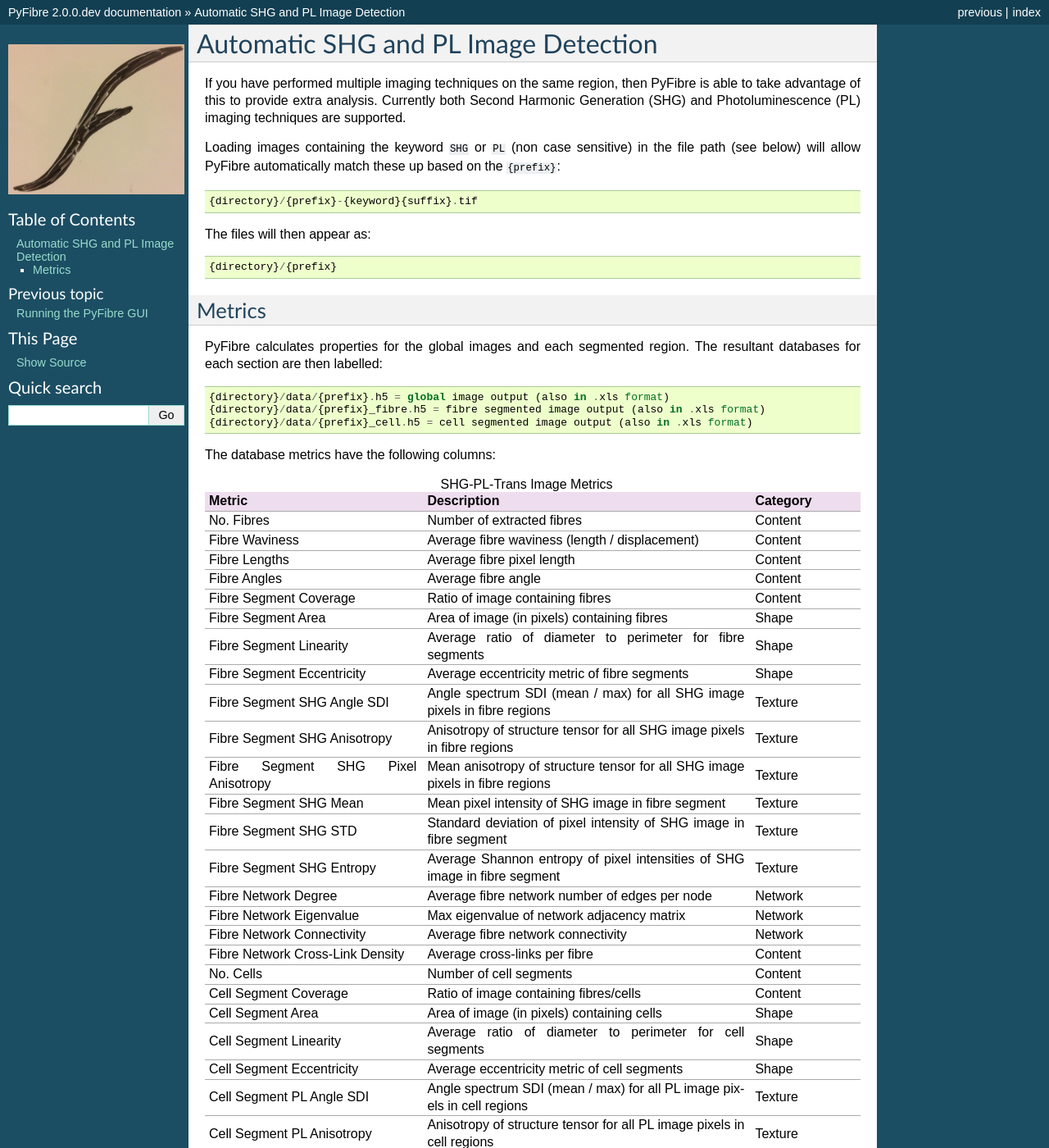
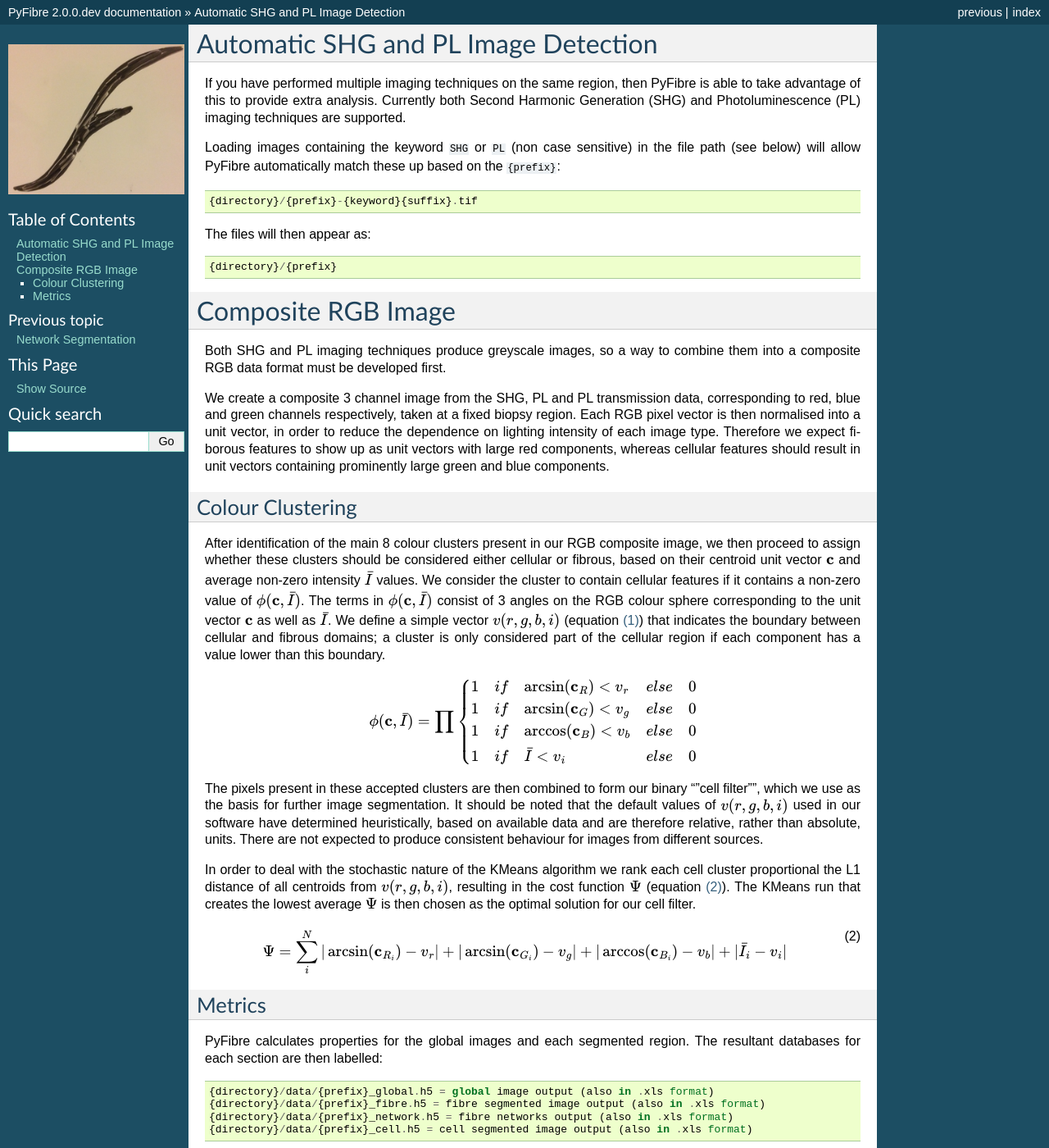
Before and after one commit to franklongford/PyFibre, a Sphinx documentation site: the page built from docs/source/shg_pl_analysis.rst, in a window 1280 px wide and 1400 px high. Shown: the whole window at 82% size. Built offline with Sphinx 7.4.7, drawn with Linux system fonts in a browser that asks for light colours; pages that are not in the unit, such as notebooks, are missing from menus; the version number is read from the project's files by our own code.

Commit message:
DOC: include extended core features documentation module

```diff
--- a/docs/requirements.txt
+++ b/docs/requirements.txt
@@ -1,3 +1,4 @@
 sphinx==2.3.1
 docutils==0.16
 sphinxcontrib.apidoc==0.3.0
+sphinxcontrib.bibtex==1.0.0
--- a/docs/source/conf.py
+++ b/docs/source/conf.py
@@ -45,6 +45,7 @@ mock_modules()
 
 extensions = [
     'sphinxcontrib.apidoc',
+    'sphinxcontrib.bibtex',
     'sphinx.ext.autodoc',
     'sphinx.ext.intersphinx',
     'sphinx.ext.todo',
@@ -73,3 +74,4 @@ apidoc_module_dir = '../../pyfibre'
 apidoc_output_dir = 'api'
 apidoc_excluded_paths = ['*tests*', '*cli', '*gui*']
 apidoc_separate_modules = True
+numfig = True
--- /dev/null
+++ b/docs/source/core/fire-refs.bib
@@ -0,0 +1,34 @@
+@article{Sato1998_143,
+	title = "Three-dimensional multi-scale line filter for segmentation and visualization of curvilinear structures in medical images",
+	journal = "Medical Image Analysis",
+	volume = "2",
+	number = "2",
+	pages = "143 - 168",
+	year = "1998",
+	issn = "1361-8415",
+	doi = "https://doi.org/10.1016/S1361-8415(98)80009-1",
+	url = "http://www.sciencedirect.com/science/article/pii/S1361841598800091",
+	author = "Yoshinobu Sato and Shin Nakajima and Nobuyuki Shiraga and Hideki Atsumi and Shigeyuki Yoshida and Thomas Koller and Guido Gerig and Ron Kikinis",
+}
+
+@article{Stein2008_463,
+	title={An algorithm for extracting the network geometry of three- dimensional collagen gels.},
+	author={Stein, A. M. and Vader, D. A. and Jawerth, L. M. and Weitz, D. A. and Sander, L. M.},
+	journal={J. Microsc.},
+	year={2008},
+	volume={232},
+	pages={463–475},
+	url={https://doi.org/10.1111/j.1365-2818.2008.02141.x},
+	doi={10.1111/j.1365-2818.2008.02141.x}
+}
+
+@article{Bredfeldt2014_16007,
+	author={J. S. Bredfeldt and Y. Liu and C. A. Pehlke and M. W. Conklin and J. M. Szulczewski and D. R. Inman and P. J. Keely and R. D. Nowak and T. R.Mackie and K. W. Eliceiri},
+	title={Computational segmentation of collagen fibers from second-harmonic generation images of breast cancer},
+	journal={J. Biomed. Opt.},
+	year={2014},
+	volume={19},
+	pages={16007},
+	url={https://doi.org/10.1117/1.JBO.19.1.016007},
+	doi={10.1117/1.JBO.19.1.016007}
+}
--- /dev/null
+++ b/docs/source/core/pyfibre-segments.rst
@@ -0,0 +1,4 @@
+PyFibre Segments
+----------------
+
+Segments can be defined by
--- /dev/null
+++ b/docs/source/core/seg-refs.bib
@@ -0,0 +1,15 @@
+@book{Liu2017,
+	author={Liu, Y. and Keikhosravi, A. and Mehta, G.S. and Drifka, C.R. and Eliceiri, K.W.},
+	chapter={Methods for quantifying fibriliar collagen alignment},
+	publisher={New York: Springer},
+	year={2017},
+	title={Fibrosis: Methods and Protocols, L. Rittié, ed.},
+	isbn={978-1-4939-7113-8}
+}
+
+@INPROCEEDINGS{Sculley2010,
+	author={D. Sculley},
+	booktitle={Proceedings of the 19th international conference on World wide web},
+	title={Web Scale K-Means clustering},
+	year={2010}
+}
--- a/docs/source/core_features.rst
+++ b/docs/source/shg_pl_analysis.rst
@@ -14,14 +14,70 @@ The files will then appear as::
 
     {directory}/{prefix}
 
+
+Composite RGB Image
+-------------------
+Both SHG and PL imaging techniques produce greyscale images, so a way to combine them into a composite RGB data format
+must be developed first.
+
+We create a composite 3 channel image from the SHG, PL and PL transmission data, corresponding to red, blue and green
+channels respectively, taken at a fixed biopsy region. Each RGB pixel vector is then normalised into a unit vector,
+in order to reduce the dependence on lighting intensity of each image type. Therefore we expect fiborous features
+to show up as unit vectors with large red components, whereas cellular features should result in unit vectors containing
+prominently large green and blue components.
+
+Colour Clustering
+~~~~~~~~~~~~~~~~~
+
+After identification of the main 8 colour clusters present in our RGB composite image, we then proceed to assign whether these
+clusters should be considered either cellular or fibrous, based on their centroid unit vector :math:`\mathbf{c}` and
+average non-zero intensity :math:`\bar{I}` values. We consider the cluster to contain cellular features if it
+contains a non-zero value of :math:`\phi(\mathbf{c}, \bar{I})`. The terms in :math:`\phi(\mathbf{c}, \bar{I})` consist
+of 3 angles on the RGB colour sphere corresponding to the unit vector :math:`\mathbf{c}`  as well as :math:`\bar{I}`.
+We define a simple vector :math:`v(r, g, b, i)` (equation :eq:`kmeans_cluster`) that indicates the boundary between
+cellular and fibrous domains; a cluster is only considered part of the cellular region if each component has a value
+lower than this boundary.
+
+.. math::
+    :label: kmeans_cluster
+    :nowrap:
+
+    \begin{equation}
+        \phi(\mathbf{c}, \bar{I}) =  \prod \left\{\begin{array}{lclcl}
+        1 & if & \arcsin(\mathbf{c}_R) < v_r & else & 0\\
+        1 & if & \arcsin(\mathbf{c}_G) < v_g  & else & 0\\
+        1 & if & \arccos(\mathbf{c}_B) < v_b & else & 0\\
+        1 & if & \bar{I} < v_i & else & 0
+        \end{array}\right.
+    \end{equation}
+
+The pixels present in these accepted clusters are then combined to form our binary ""cell filter"", which we use as the
+basis for further image segmentation. It should be noted that the default values of :math:`v(r, g, b, i)` used
+in our software have determined heuristically, based on available data and are therefore relative, rather than absolute,
+units. There are not expected to produce consistent behaviour for images from different sources.
+
+In order to deal with the stochastic nature of the KMeans algorithm
+we rank each cell cluster proportional the L1 distance of all centroids from :math:`v(r, g, b, i)`, resulting in the
+cost function :math:`\Psi` (equation :eq:`kmeans_cost`). The KMeans run that creates the lowest average :math:`\Psi`
+is then chosen as the optimal solution for our cell filter.
+
+.. math::
+    :label: kmeans_cost
+
+
+    \begin{equation}
+    \Psi = \sum\limits_i^{N} |\arcsin(\mathbf{c}_{R_i}) - v_r| +  |\arcsin(\mathbf{c}_{G_i}) - v_g| + |\arccos(\mathbf{c}_{B_i}) - v_b| + |\bar{I}_i - v_i|
+    \end{equation}
+
 Metrics
 ~~~~~~~
 
 PyFibre calculates properties for the global images and each segmented region. The resultant databases for
 each section are then labelled::
 
-    {directory}/data/{prefix}.h5 = global image output (also in .xls format)
+    {directory}/data/{prefix}_global.h5 = global image output (also in .xls format)
     {directory}/data/{prefix}_fibre.h5 = fibre segmented image output (also in .xls format)
+    {directory}/data/{prefix}_network.h5 = fibre networks output (also in .xls format)
     {directory}/data/{prefix}_cell.h5 = cell segmented image output (also in .xls format)
 
 The database metrics have the following columns:
```
Also changed, not shown: docs/source/core/core_features.rst (added, +12 -0 lines), docs/source/core/fire_algorithm.rst (added, +92 -0 lines), docs/source/core/segmentation.rst (added, +56 -0 lines), docs/source/index.rst (+8 -4 lines), 1 other file.
